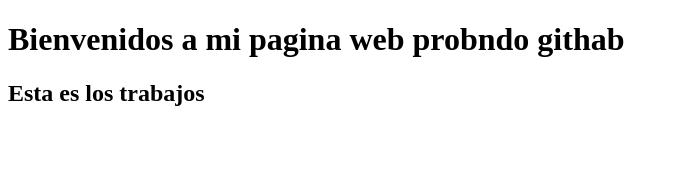
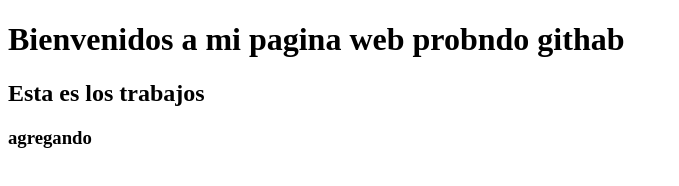
Before and after one commit to ZzNEARzZ/MiPripaginaweb-D, a plain HTML site: page index.html in a window 1280 px wide. Shown: the whole page, without its empty margins (0-679 px from the left). Drawn offline with Linux system fonts and the light colour scheme.

Commit message:
Agregando un Detalle
agregamos un h3

```diff
--- a/index.html
+++ b/index.html
@@ -7,6 +7,7 @@
 <body>
     <h1> Bienvenidos a mi pagina web probndo githab</h1>
     <h2>Esta es los trabajos</h2>
+    <h3>agregando</h3>
 
 </body>
 </html>
```
